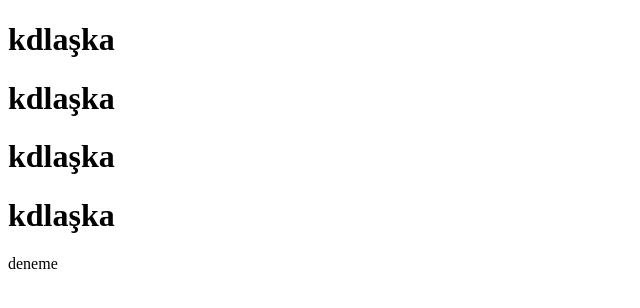
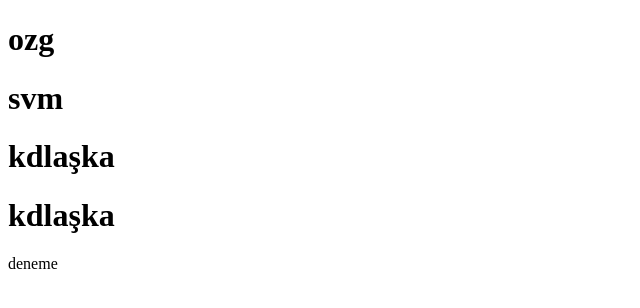
Before and after one commit to OzgeSevim/deneme2, a plain HTML site: page index.html in a window 1280 px wide. Shown: the whole page, without its empty margins (0-640 px from the left). Drawn offline with Linux system fonts and the light colour scheme.

Commit message:
Update index.html

```diff
--- a/index.html
+++ b/index.html
@@ -8,8 +8,8 @@
   </head>
 
   <body>
-    <h1>kdlaşka</h1>
-    <h1>kdlaşka</h1>
+    <h1>ozg</h1>
+    <h1>svm</h1>
     <h1>kdlaşka</h1>
     <h1>kdlaşka</h1>
     <div>deneme</div>
```
